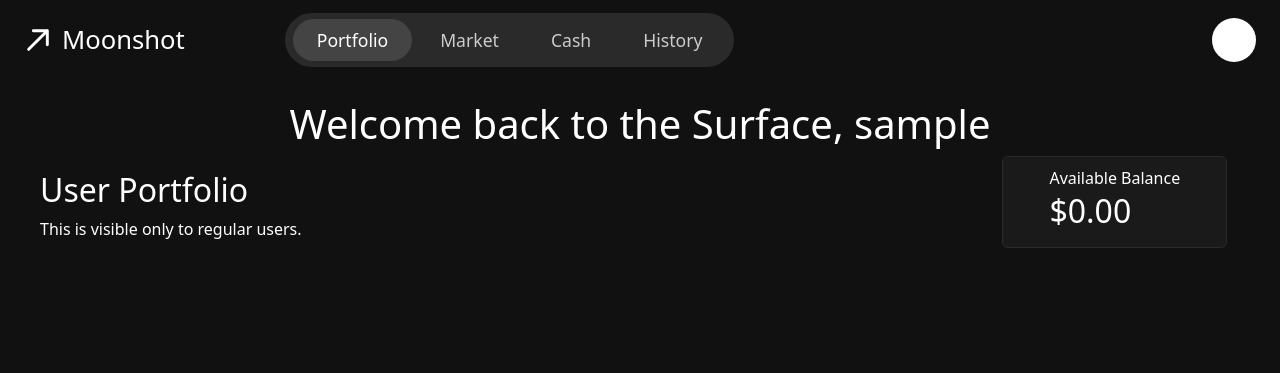
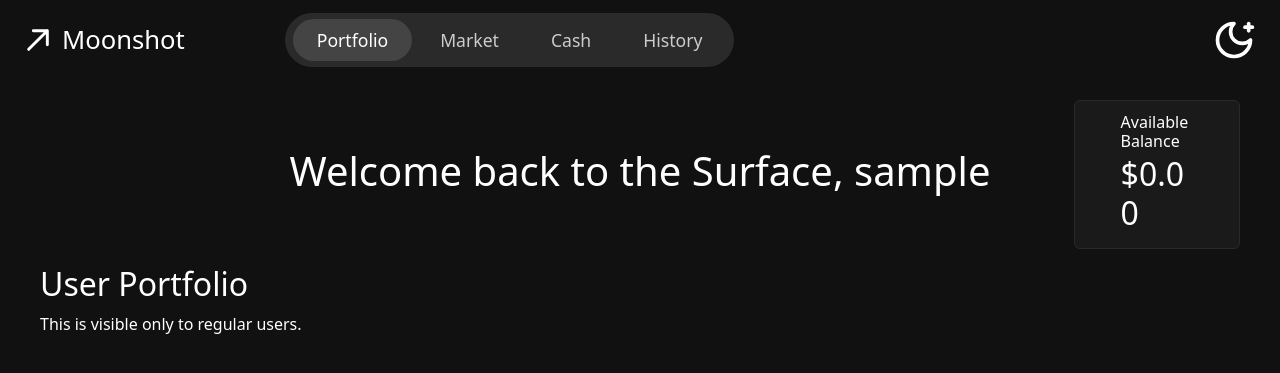
Before and after one commit to htphan9/IFT401-Team4-Capstone, a Flask app: page / in a window 1280 px wide. Shown: the top 373 px of the page. Run offline with Flask 3, Linux system fonts and the light colour scheme; the visitor is signed in with stand-in values (Sample User, id 1).

Commit message:
tweaked home page

```diff
--- a/static/css/styles.css
+++ b/static/css/styles.css
@@ -97,8 +97,11 @@ body {
     width: 44px;
     height: 44px;
     border-radius: 50%;
-    background-color: #ffffff;
+    background-color: transparent;
     cursor: pointer;
+    display: flex;
+    align-items: center;
+    justify-content: center;
 }
 
 .avatar-dropdown {
--- a/templates/base.html
+++ b/templates/base.html
@@ -33,7 +33,14 @@
         </div>
 
         <div class="avatar-wrapper">
-            <div class="user-avatar" onclick="toggleDropdown()"></div>
+            <div class="user-avatar" onclick="toggleDropdown()">
+                <!-- lucide.dev/icons/moon -->
+                <svg width="44" height="44" viewBox="0 0 24 24" fill="none" xmlns="http://www.w3.org/2000/svg">
+                    <path d="M12 3a6 6 0 0 0 9 9 9 9 0 1 1-9-9Z" stroke="white" stroke-width="2" stroke-linecap="round" stroke-linejoin="round"/>
+                    <path d="M20 3v4" stroke="white" stroke-width="2" stroke-linecap="round" stroke-linejoin="round"/>
+                    <path d="M22 5h-4" stroke="white" stroke-width="2" stroke-linecap="round" stroke-linejoin="round"/>
+                </svg>
+            </div>
             <div class="avatar-dropdown" id="avatarDropdown">
                 <a href="/logout">Logout</a>
             </div>
--- a/templates/home.html
+++ b/templates/home.html
@@ -9,8 +9,19 @@
 
 {% block content %}
         {% if current_user.is_authenticated %}
-        <div class="d-flex flex-column align-items-center">
+        <div class="d-flex justify-content-between align-items-center mb-3">
+            <div style="width: 13vw;"></div>
+
             <h1>Welcome back to the Surface, {{ current_user.username }}</h1>
+
+            <div class="card bg-dark border-secondary" style="width: 13vw;">
+                <div class="card-body">
+                    <h6 class="card-subtitle mb-1">Available Balance</h6>
+                    <h2 class="card-title mb-0">
+                        ${{ "%.2f"|format(account.balance) if account else "0.00" }}
+                    </h2>
+                </div>
+            </div>
         </div>
 
         <!-- Available Balance from cash.html -->
@@ -26,15 +37,6 @@
                 {% endif %}
             </div>
 
-            <div class="card bg-dark border-secondary mb-4" style="max-width: 30vw; margin-right: 1vw">
-                <div class="card-body">
-                    <h6 class="card-subtitle mb-1">Available Balance</h6>
-                    <h2 class="card-title mb-0">
-                        ${{ "%.2f"|format(account.balance) if account else "0.00" }}
-                    </h2>
-                </div>
-            </div>
-
         </div>
 
         {% else %}
```
